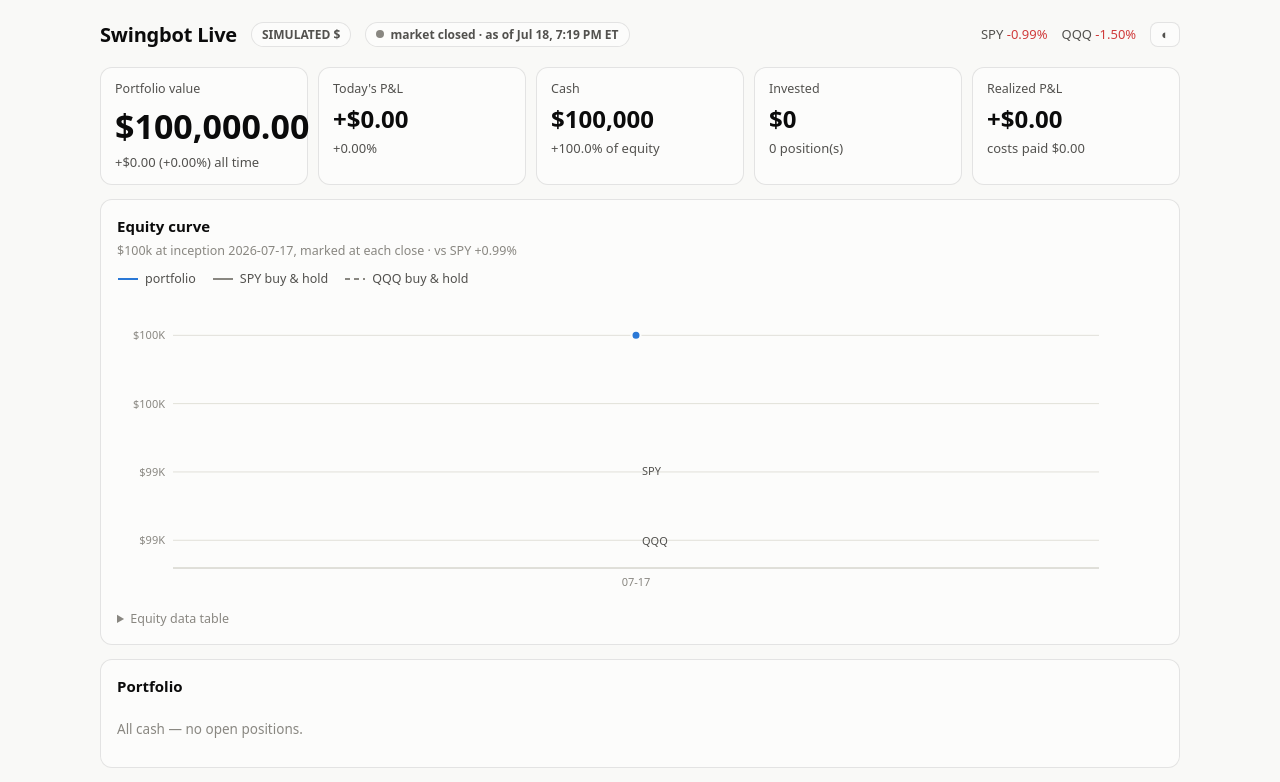
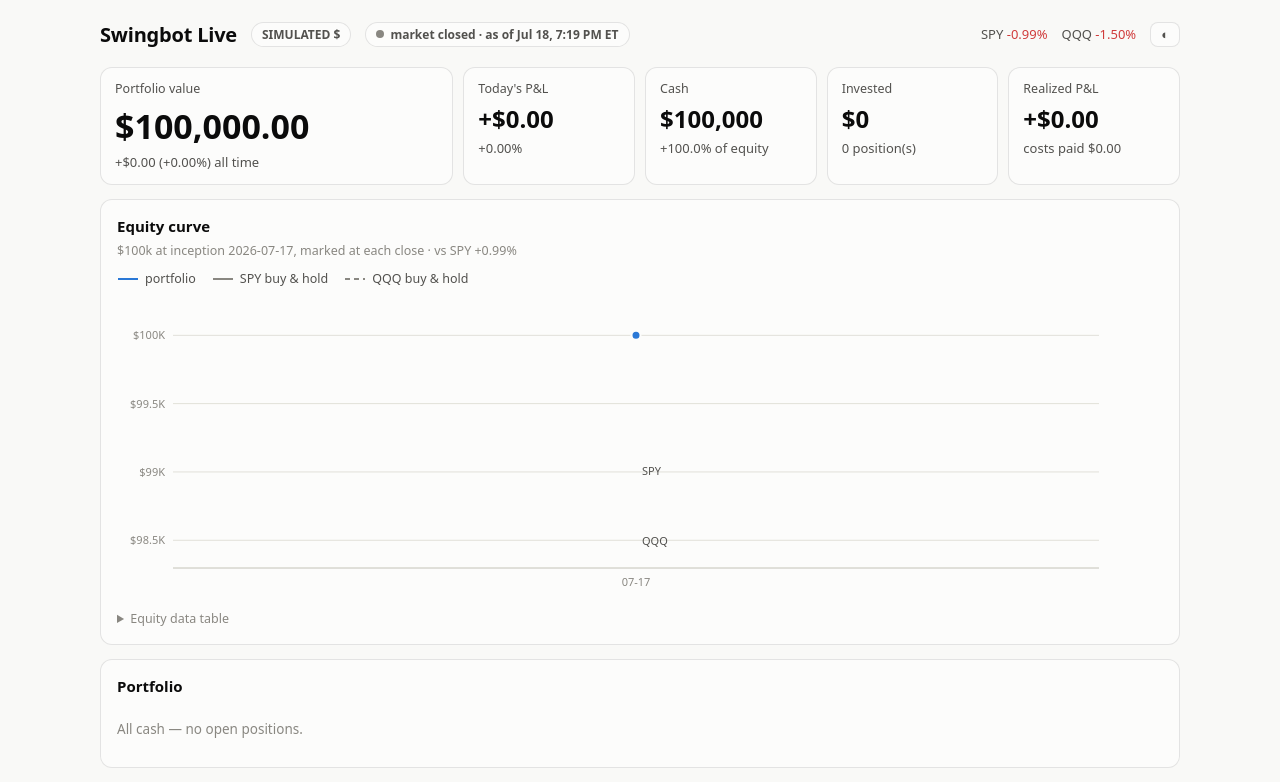
Before and after one commit to aqiao-814/swingbot-live, a plain HTML site: page index.html in a window 1280 px wide. Shown: the top 782 px of the page. Drawn offline with Linux system fonts and the light colour scheme.

Commit message:
hero tile + y-tick fix

```diff
--- a/index.html
+++ b/index.html
@@ -47,6 +47,7 @@
   .tile { background:var(--surface); border:1px solid var(--ring); border-radius:12px; padding:12px 14px; }
   .tile .label { font-size:12.5px; color:var(--ink-2); margin-bottom:4px; }
   .tile .value { font-size:24px; font-weight:600; }
+  .tile.hero { grid-column:span 2; }
   .tile.hero .value { font-size:34px; }
   .tile .delta { font-size:13px; margin-top:2px; color:var(--ink-2); }
   .delta.up, .num.up { color:var(--up); }
@@ -246,9 +247,10 @@ function renderChart(live){
   const pad = Math.max((hi-lo)*.08, hi*.002); lo -= pad; hi += pad;
   const ys = v => mT + (H - mT - mB) * (1 - (v-lo)/(hi-lo));
 
-  // clean y ticks
+  // clean y ticks; sub-$1k steps need a decimal or labels collide as "$100K"
   const span = hi-lo, step = [50000,25000,10000,5000,2500,1000,500,250,100].find(s => span/s >= 3 && span/s <= 8) || span/4;
   let ticks = []; for (let t = Math.ceil(lo/step)*step; t <= hi; t += step) ticks.push(t);
+  const tick$ = v => "$" + (v/1e3).toFixed(step < 1000 ? 1 : 0).replace(/\.0$/,"") + "K";
 
   const path = key => { let d=""; pts.forEach((p,i)=>{ if(p[key]==null) return; d += (d?" L":"M") + xs(i).toFixed(1) + " " + ys(p[key]).toFixed(1); }); return d; };
   const area = (()=>{ let d=""; pts.forEach((p,i)=>{ d += (d?" L":"M") + xs(i).toFixed(1) + " " + ys(p.pf).toFixed(1); });
@@ -264,7 +266,7 @@ function renderChart(live){
 
   svg.innerHTML =
     ticks.map(t => `<line x1="${mL}" x2="${W-mR}" y1="${ys(t)}" y2="${ys(t)}" stroke="${C.grid}" stroke-width="1"/>
-      <text x="${mL-8}" y="${ys(t)+4}" font-size="11" fill="${C.muted}" text-anchor="end">${compact$(t)}</text>`).join("") +
+      <text x="${mL-8}" y="${ys(t)+4}" font-size="11" fill="${C.muted}" text-anchor="end">${tick$(t)}</text>`).join("") +
     `<line x1="${mL}" x2="${W-mR}" y1="${H-mB}" y2="${H-mB}" stroke="${C.axis}" stroke-width="1"/>` +
     xLabels.join("") +
     `<path d="${area}" fill="${C.wash}"/>` +
```
